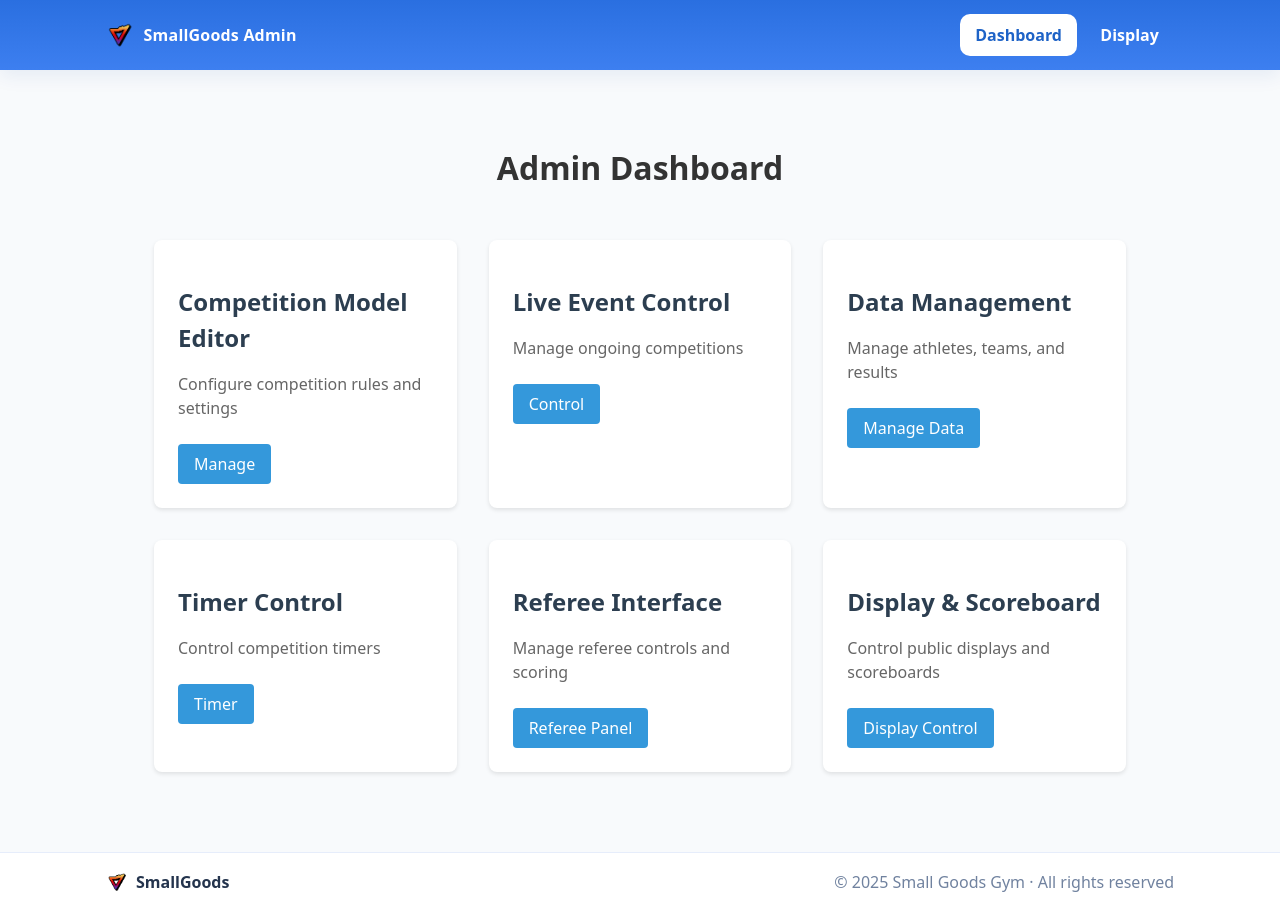
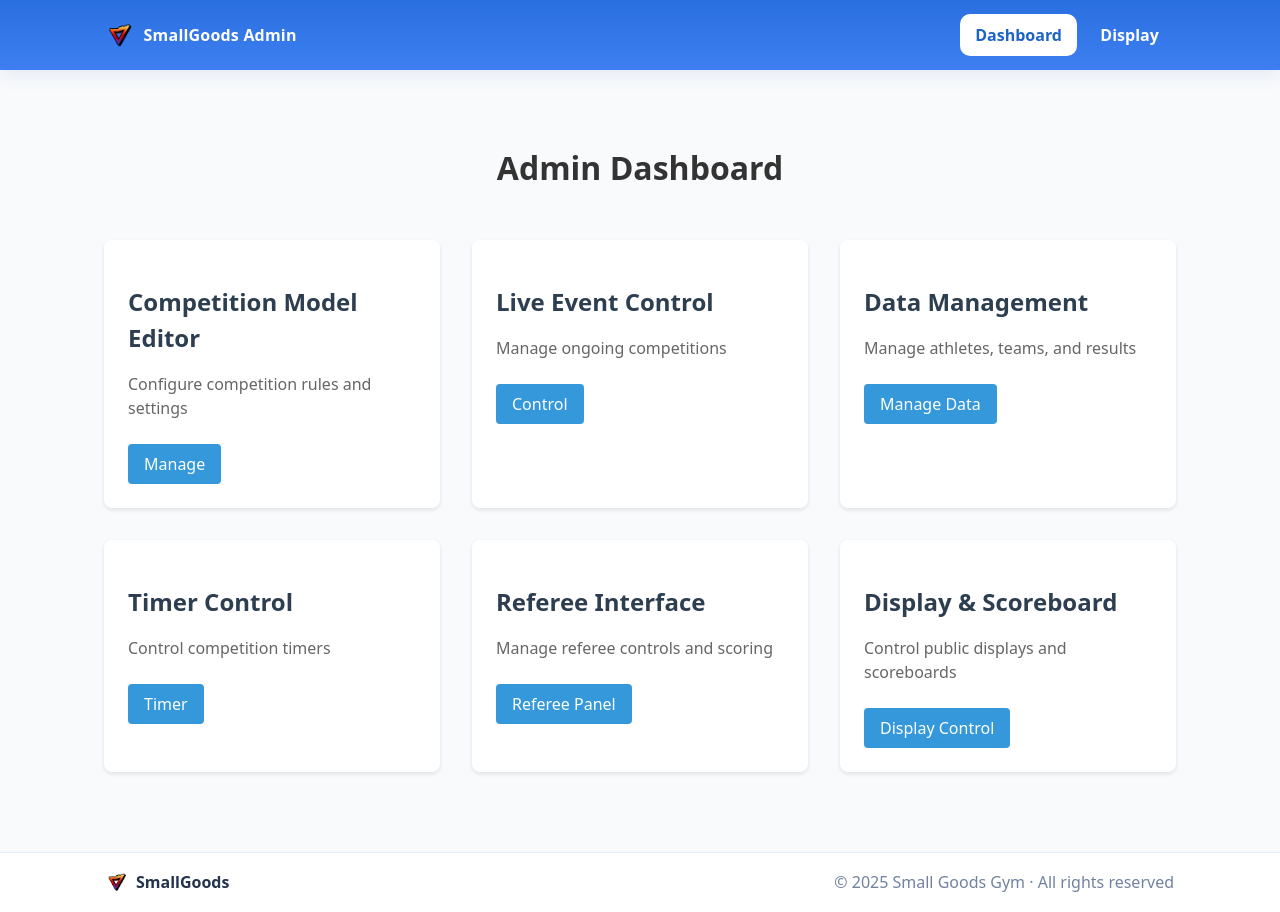
Before and after one commit to cits5206Group9/SmallGoods-Competition-app, a Flask app: page /admin/ in a window 1280 px wide. Run offline with Flask 3, Linux system fonts and the light colour scheme.

Commit message:
Footer lock applied

```diff
--- a/app/templates/base.html
+++ b/app/templates/base.html
@@ -84,6 +84,21 @@
         .nav-list { width:100%; }
         .footer-inner { flex-direction:column; text-align:center; }
       }
+
+      .container.page-main {
+        width: 100%;
+        max-width: 1200px !important;   /* was limited by .container */
+      }
+
+      /* optional: keep it comfy on very large screens too */
+      @media (min-width: 1400px) {
+        .container.page-main { max-width: 1280px !important; }
+      }
+
+      /* keep the footer lock */
+      html, body { height: 100%; margin: 0; }
+      body { display: flex; flex-direction: column; min-height: 100vh; }
+      .page-main { flex: 1; }
     </style>
   </head>
 
@@ -129,7 +144,7 @@
       </div>
     </header>
 
-    <main class="page-main">
+    <main class="container page-main">
       {% block content %}{% endblock %}
     </main>
 
```
